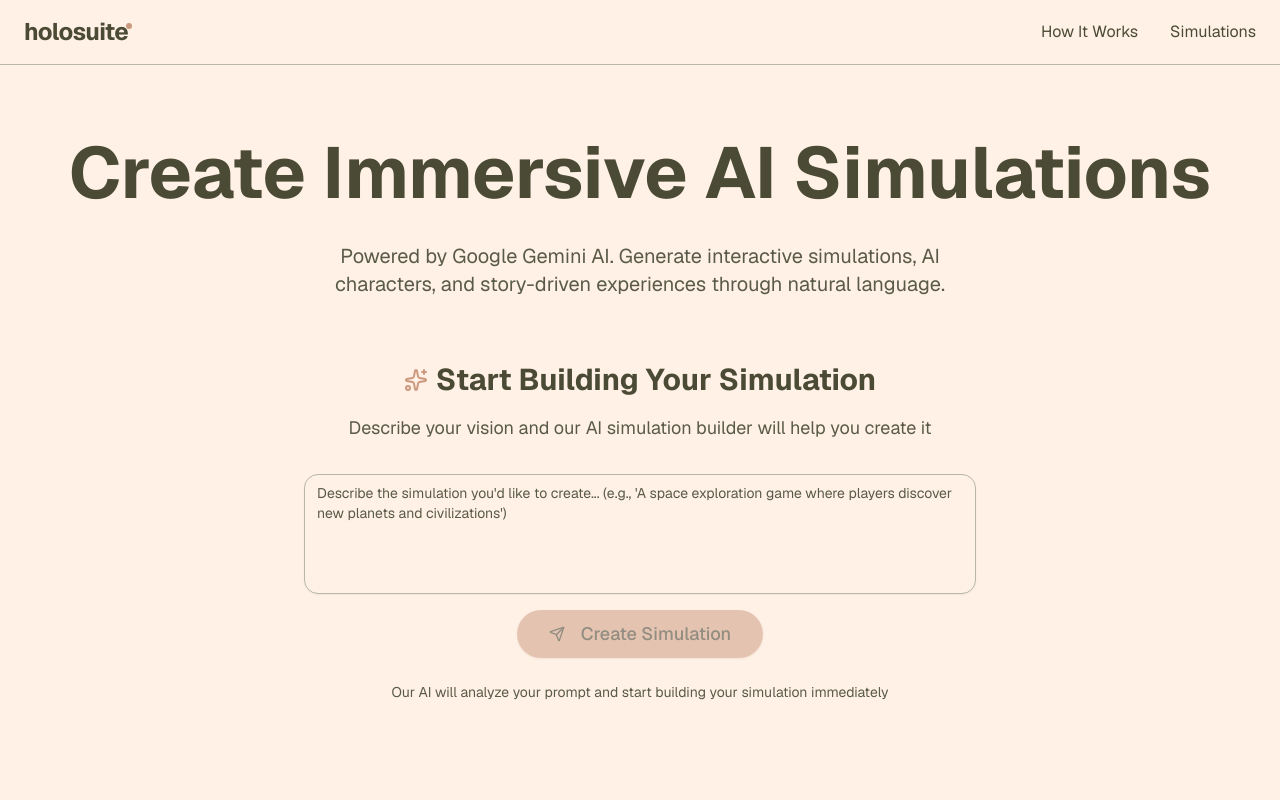
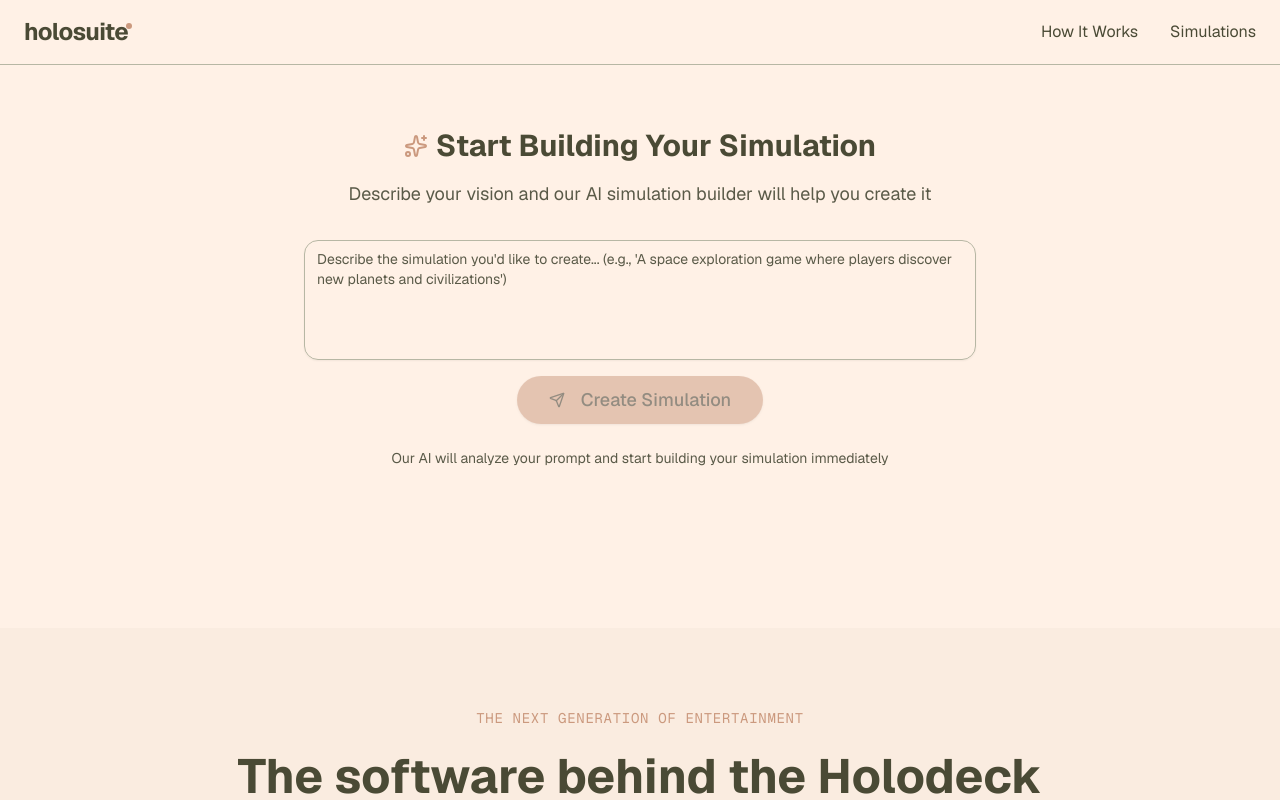
Before and after one commit to holosuite/holosuite.lol, a Next.js app: page / in a window 1280 px wide. Shown: the top 800 px of the page. Built offline with nearby package versions, Linux system fonts and the light colour scheme; no server answers.

Commit message:
chop of title and sub

```diff
--- a/app/page.tsx
+++ b/app/page.tsx
@@ -39,15 +39,6 @@ export default function Home() {
       {/* Hero Section with Prompt */}
       <section className="pt-32 pb-20 px-6">
         <div className="container mx-auto max-w-6xl">
-          <div className="text-center mb-16">
-            <h1 className="text-6xl lg:text-7xl font-bold text-foreground leading-tight mb-6">
-              Create Immersive AI Simulations
-            </h1>
-            <p className="text-xl text-muted-foreground max-w-2xl mx-auto">
-              Powered by Google Gemini AI. Generate interactive simulations, AI characters, and story-driven experiences through natural language.
-            </p>
-          </div>
-
           {/* Simulation Generation Prompt */}
           <div className="mb-20">
             <PromptSubmission />
```
